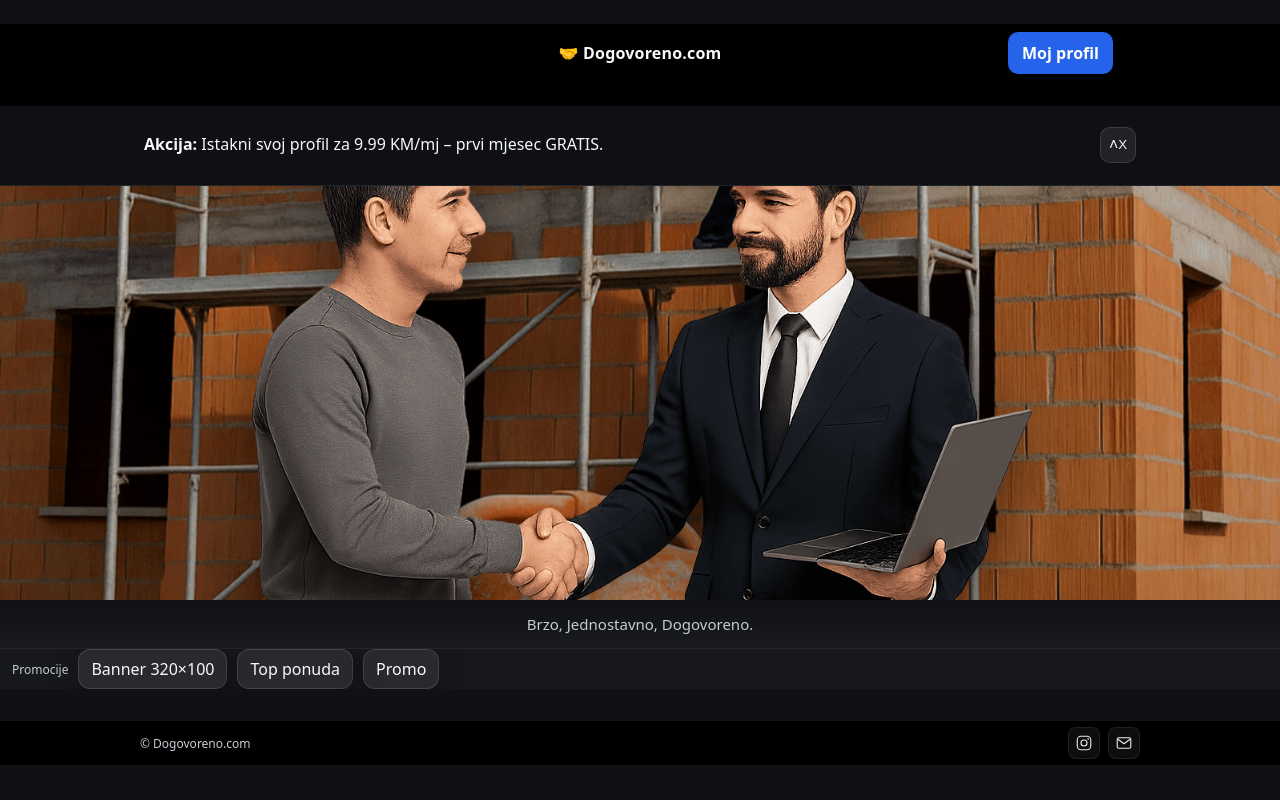
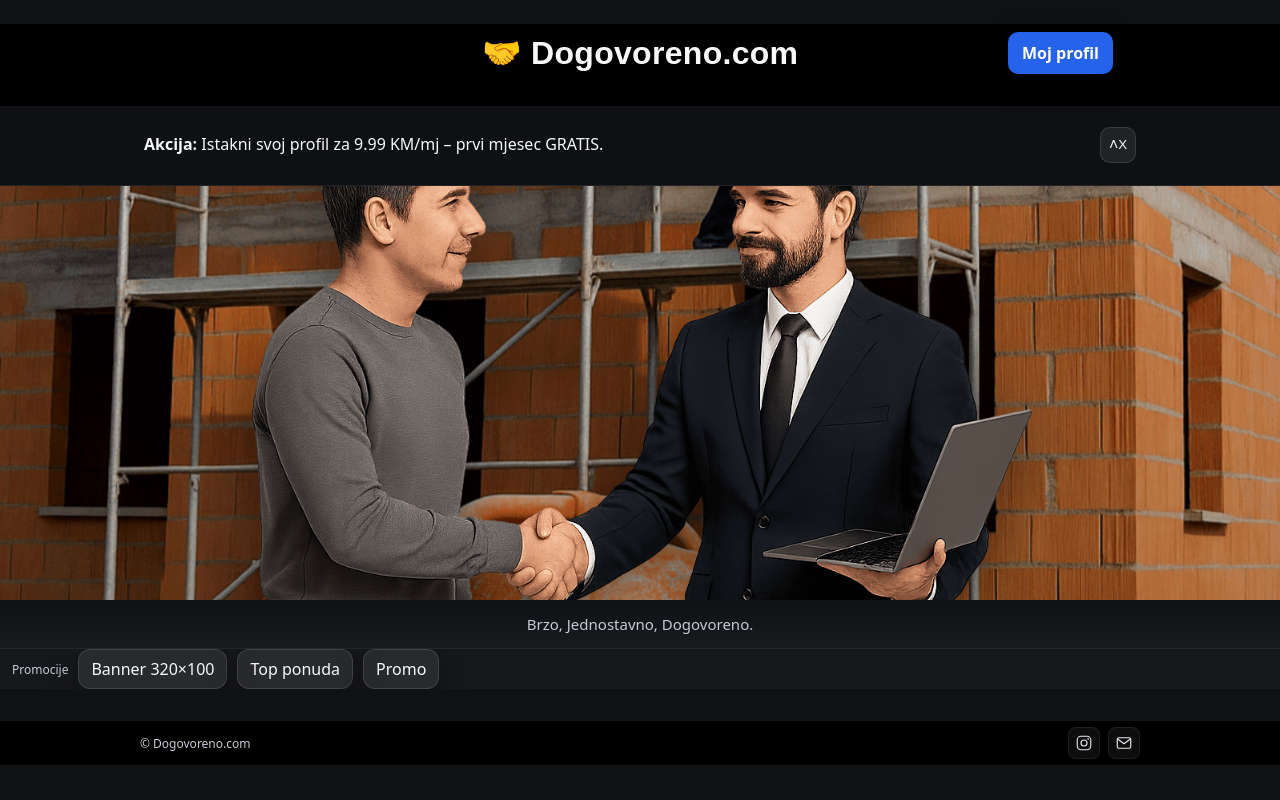
Before and after one commit to zvonebeslic/Dogovoreno, a PHP site: page / in a window 1280 px wide. Run offline with PHP 8.4, Linux system fonts and the light colour scheme.

Commit message:
Update base.css

```diff
--- a/base.css
+++ b/base.css
@@ -107,10 +107,13 @@ input,textarea,select{
   position:absolute;
   left:50%;
   transform:translateX(-50%);
-  font-weight:900;
+  font-family:'Montserrat', sans-serif;
+  font-weight:800;
+  font-size:clamp(22px, 3.8vw, 32px);
+  letter-spacing:0.3px;
+  color:var(--ink, #ffffff);
   text-align:center;
-  letter-spacing:.2px;
-  pointer-events:none; /* da klikovi ne blokiraju ništa iza */
+  pointer-events:none;
 }
 
 /* DESNO – “Moj profil” */
```
